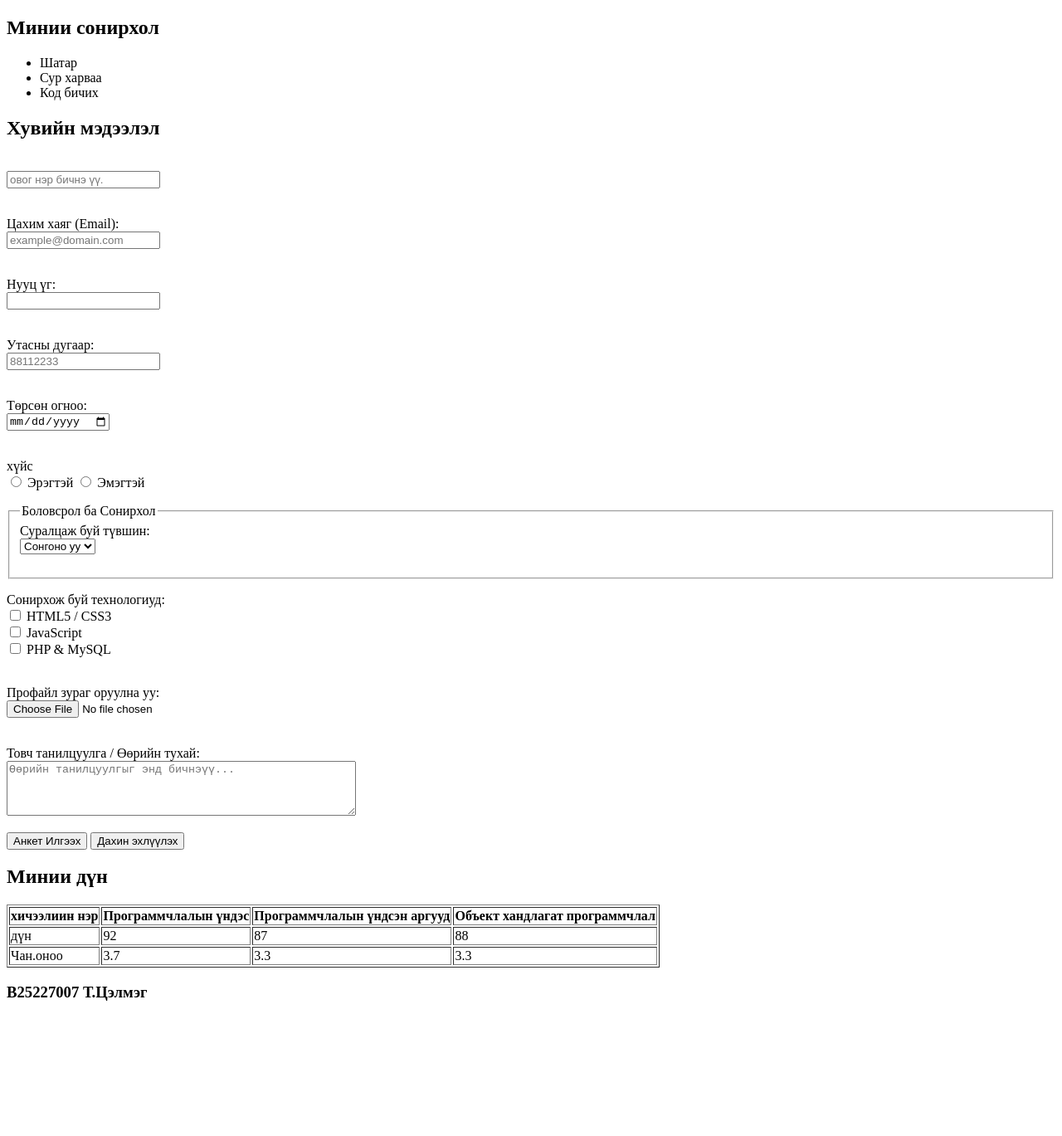
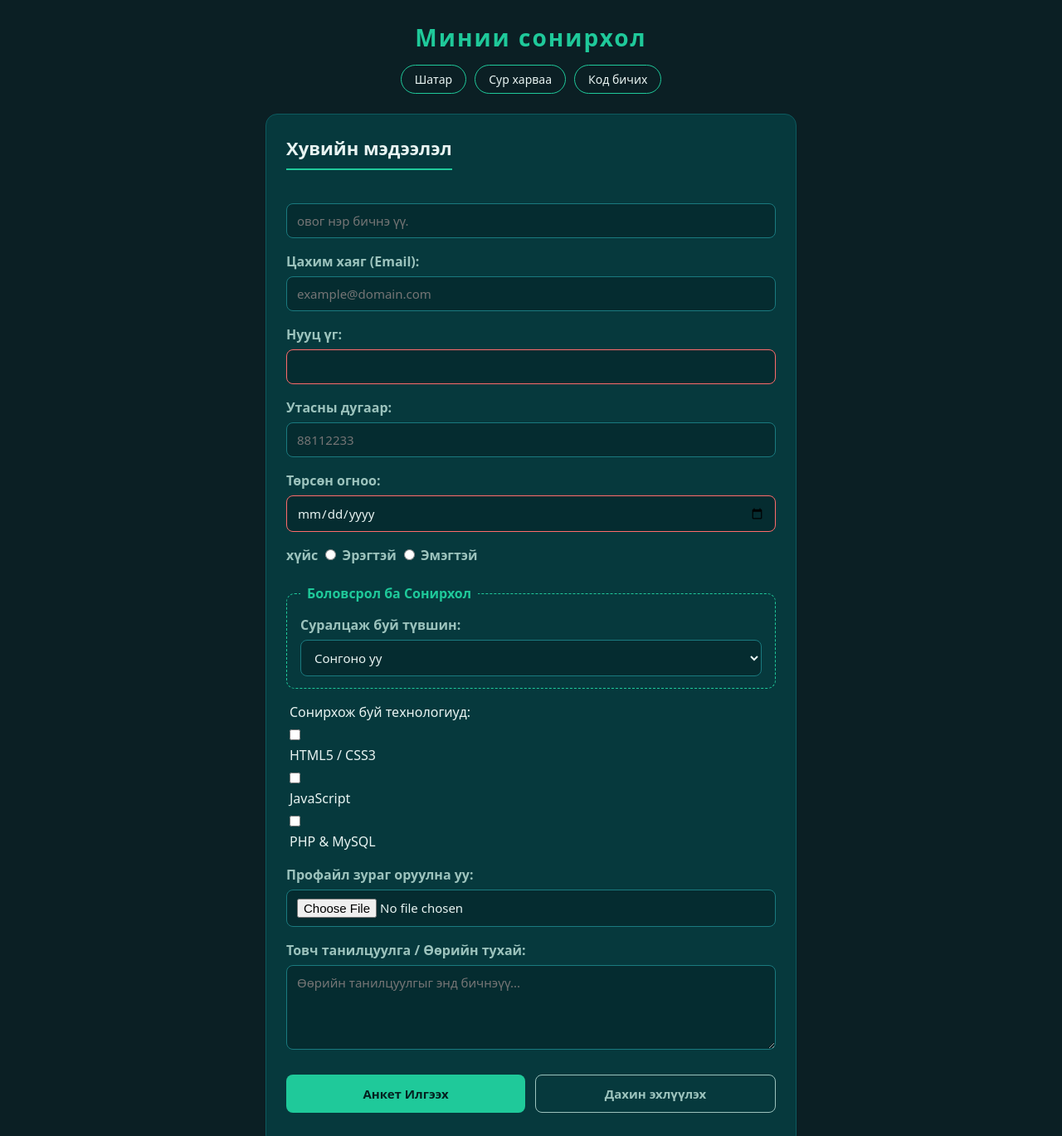
Before and after one commit to ttselmeg0917-stack/web-development-lab, a plain HTML site: page lab-2/index.html in a window 1280 px wide. Shown: the top 1369 px of the page at 83% size. Before the commit the page ends 1226 px from the top, so only its background shows below. Drawn offline with Linux system fonts and the light colour scheme.

Commit message:
lab-2: CSS загвар нэмэв

```diff
--- /dev/null
+++ b/lab-2/css/style.css
@@ -0,0 +1,246 @@
+
+
+:root {
+    --bg: #0b1f24;
+    --card: #06393d;
+    --accent: #1fc99a;
+    --text: #e8f4f2;
+    --muted: #9cc3bd;
+    --danger: #ff6b6b;
+}
+
+* {
+    box-sizing: border-box;
+}
+
+body {
+    margin: 0;
+    padding: 24px 16px;
+    font-family: "Noto Sans", Arial, sans-serif;
+    background: var(--bg);
+    color: var(--text);
+    line-height: 1.5;
+}
+
+main {
+    max-width: 640px;
+    margin: 0 auto;
+}
+
+
+header {
+    max-width: 640px;
+    margin: 0 auto 24px;
+    text-align: center;
+}
+
+.minii {
+    margin: 0 0 12px;
+    font-size: 28px;
+    color: var(--accent);
+    letter-spacing: 2px;
+}
+
+.sonirhol ul {
+    list-style: none;
+    margin: 0;
+    padding: 0;
+    display: flex;
+    justify-content: center;
+    gap: 10px;
+}
+
+.sonirhol li {
+    padding: 6px 16px;
+    border: 1px solid var(--accent);
+    border-radius: 20px;
+    font-size: 14px;
+}
+
+.medeelel,
+.gpa {
+    margin: 0 0 16px;
+    padding-bottom: 8px;
+    border-bottom: 2px solid var(--accent);
+    font-size: 22px;
+}
+
+section {
+    margin-bottom: 28px;
+    padding: 24px;
+    background: var(--card);
+    border: 1px solid #0d5a5f;
+    border-radius: 14px;
+}
+
+form p {
+    margin: 0 0 16px;
+}
+
+form label {
+    display: inline-block;
+    margin-bottom: 6px;
+    font-weight: 600;
+    color: var(--muted);
+}
+
+form br {
+    display: none;
+}
+
+
+.text input,
+.email input,
+.password input,
+.phone input,
+.date input,
+.file input,
+#degree,
+.bio textarea {
+    width: 100%;
+    padding: 10px 12px;
+    border: 1.5px solid #1a7a7f;
+    border-radius: 8px;
+    background: #052c30;
+    color: var(--text);
+    font-family: inherit;
+    font-size: 15px;
+    transition: border-color 0.2s, box-shadow 0.2s;
+}
+
+textarea:focus {
+    outline: none;
+    border-color: var(--accent);
+    box-shadow: 0 0 0 3px rgba(31, 201, 154, 0.25);
+}
+
+input:invalid:not(:placeholder-shown) {
+    border-color: var(--danger);
+}
+
+.bio textarea {
+    resize: vertical;
+}
+
+.technology label {
+    margin: 0 14px 0 4px;
+    font-weight: 400;
+    color: var(--text);
+}
+
+.technology label {
+    display: block;
+    margin-bottom: 4px;
+}
+
+.technology input {
+    margin-right: 6px;
+    accent-color: var(--accent);
+}
+
+.gender input {
+    accent-color: var(--accent);
+}
+
+.degree {
+    margin: 0 0 16px;
+    padding: 14px 16px;
+    border: 1.5px dashed var(--accent);
+    border-radius: 10px;
+}
+
+.degree legend {
+    padding: 0 8px;
+    color: var(--accent);
+    font-weight: 700;
+}
+
+.button {
+    display: flex;
+    gap: 12px;
+    margin-top: 24px;
+}
+
+.button button {
+    flex: 1;
+    padding: 12px 16px;
+    border: none;
+    border-radius: 8px;
+    font-family: inherit;
+    font-size: 15px;
+    font-weight: 700;
+    cursor: pointer;
+    transition: transform 0.15s, background 0.2s;
+}
+
+.button button[type="submit"] {
+    background: var(--accent);
+    color: #04201f;
+}
+
+.button button[type="submit"]:hover {
+    background: #3be3b4;
+    transform: translateY(-2px);
+}
+
+.button button[type="reset"] {
+    background: transparent;
+    border: 1.5px solid var(--muted);
+    color: var(--muted);
+}
+
+
+
+.medeelel {
+    position: relative;
+    display: inline-block;
+}
+
+.password:hover::after {
+    content: "Хамгийн багадаа 6 тэмдэгт";
+    position: absolute;
+    top: 0;
+    right: 0;
+    padding: 4px 10px;
+    border-radius: 6px;
+    background: #000;
+    color: #fff;
+    font-size: 12px;
+}
+
+table {
+    width: 100%;
+    border-collapse: collapse;
+    border-radius: 10px;
+    overflow: hidden;
+}
+
+
+td {
+    padding: 10px 12px;
+    border: 1px solid #0d5a5f;
+    text-align: center;
+    font-size: 14px;
+}
+
+th {
+    background: var(--accent);
+    color: #04201f;
+}
+
+
+
+footer {
+    text-align: center;
+}
+
+.code {
+    display: inline-block;
+    margin: 0;
+    padding: 8px 20px;
+    border-radius: 20px;
+    background: var(--card);
+    color: var(--accent);
+    font-size: 14px;
+    letter-spacing: 1px;
+}
--- a/lab-2/index.html
+++ b/lab-2/index.html
@@ -4,11 +4,12 @@
     <meta charset="UTF-8">
     <meta name="viewport" content="width=, initial-scale=1.0">
     <title>lab-2: hereglegchiin anket</title>
+    <link rel="stylesheet" href="css/style.css">
 </head>
 <body>
     <header>
-        <h2>Минии сонирхол</h2>
-        <nav>
+        <h2 class="minii">Минии сонирхол</h2>
+        <nav class="sonirhol">
             <ul>
                 <li>Шатар</li>
                 <li>Сур харваа</li>
@@ -18,37 +19,37 @@
     </header>
     <main>
         <section>
-            <h2> Хувийн мэдээлэл </h2>
+            <h2 class="medeelel"> Хувийн мэдээлэл </h2>
             <article>
                 <form action="">
-                    <p>
+                    <p class="text">
                         <label for="name"></label><br>
                         <input type="text" name="name" id="name" placeholder="овог нэр бичнэ үү."minlength="2" required><br><br>
                     </p>
-                    <p>
+                    <p class="email">
                         <label for="email">Цахим хаяг (Email):</label><br>
                         <input type="email" name="email" id="email"  placeholder="example@domain.com" required><br><br>
                     </p>
-                    <p>
+                    <p class="password">
                         <label for="password">Нууц үг:</label><br>
                         <input type="password" name="password" id="password" required minlength="6"><br><br>
                     </p>
-                    <p>
+                    <p class="phone">
                         <label for="phone">Утасны дугаар:</label><br>
                         <input type="phone" name="phone" id="phone"  pattern="[0-9]{8}" placeholder="88112233" required><br><br>
                     </p>
-                    <p>
+                    <p class="date">
                         <label for="date">Төрсөн огноо:</label><br>
                         <input type="date" name="date" id="date" required><br><br>
                     </p>
-                    <p>
+                    <p class="gender">
                         <label for="">хүйс</label><br>
                         <input type="radio" name="gender" id="male" value="male">
                         <label for="male">Эрэгтэй</label>
                         <input type="radio" name="gender" id="female" value="female">
                         <label for="female">Эмэгтэй</label><br>
                     </p>
-                    <fieldset>
+                    <fieldset class="degree">
                         <legend>Боловсрол ба Сонирхол</legend>
                         <label for="degree">Суралцаж буй түвшин:</label><br>
                         <select name="degree" id="degree" required>
@@ -58,7 +59,7 @@
                             <option value="doctor">Докторант</option>
                         </select><br><br>
                     </fieldset>
-                    <p>
+                    <p class="technology">
                         <label>Сонирхож буй технологиуд:</label><br>
                         <input type="checkbox" id="html" name="skills" value="HTML">
                         <label for="html">HTML5 / CSS3</label><br>
@@ -67,15 +68,15 @@
                         <input type="checkbox" id="php" name="skills" value="PHP">
                         <label for="php">PHP & MySQL</label><br><br>
                     </p>
-                    <p>
+                    <p class="file">
                         <label for="avatar">Профайл зураг оруулна уу:</label><br>
                         <input type="file" id="avatar" name="avatar" accept="image/*"><br><br>
                     </p>
-                    <p>
+                    <p class="bio">
                         <label for="bio">Товч танилцуулга / Өөрийн тухай:</label><br>
                         <textarea id="bio" name="bio" rows="4" cols="50" placeholder="Өөрийн танилцуулгыг энд бичнэүү..."></textarea><br>
                     </p>
-                    <p>
+                    <p class="button">
                         <button type="submit">Анкет Илгээх</button>
                         <button type="reset">Дахин эхлүүлэх</button>
                     </p>
@@ -83,7 +84,7 @@
             </article>
         </section>
         <section>
-            <h2>Минии дүн</h2>
+            <h2 class="gpa">Минии дүн</h2>
             <table border="1">
                 <thead>
                     <tr>
@@ -111,7 +112,7 @@
         </section>
     </main>
     <footer>
-        <h3>B25227007 Т.Цэлмэг</h3>
+        <h3 class="code">B25227007 Т.Цэлмэг</h3>
     </footer>
 </body>
 </html>
```
